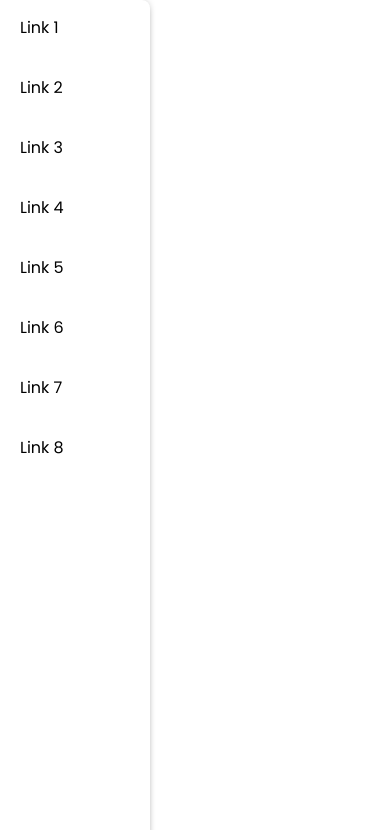
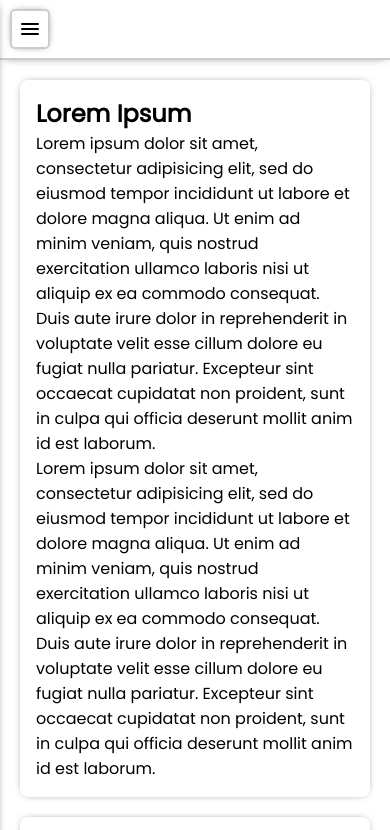
Before and after one commit to Gergo06-py/website_lab, a plain HTML site: page index.html in a window 390 px wide. Shown: the top 830 px of the page. Drawn offline with Linux system fonts and the light colour scheme.

Commit message:
Fixed some things on navbar

```diff
--- a/css/styles.css
+++ b/css/styles.css
@@ -1,4 +1,4 @@
-@import url('https://fonts.googleapis.com/css2?family=JetBrains+Mono&family=Poppins&display=swap');
+@import url("https://fonts.googleapis.com/css2?family=JetBrains+Mono&family=Poppins&display=swap");
 
 * {
 	margin: 0;
@@ -8,16 +8,54 @@
 
 body {
 	background-color: #fff;
-    font-family: 'Poppins', sans-serif;
+	font-family: "Poppins", sans-serif;
 	/* Alternative font family */
 	/* font-family: 'JetBrains Mono', monospace; */
+}
+
+#hamburger-menu {
+	display: none;
+}
+
+#hamburger-menu-icon {
+    content: '';
+    position: absolute;
+    top: 50%;
+    left: 50%;
+    transform: translate(-50%, -50%);
+    background: #000;
+    width: 50%;
+    height: 2px;
+    border-radius: 2px;
+}
+
+#hamburger-menu-icon::before {
+    content: '';
+    position: absolute;
+    bottom: 250%;
+    left: 0;
+    background: #000;
+    width: 100%;
+    height: 2px;
+    border-radius: 2px;
+}
+
+#hamburger-menu-icon::after {
+    content: '';
+    position: absolute;
+    top: 250%;
+    left: 0;
+    background: #000;
+    width: 100%;
+    height: 2px;
+    border-radius: 2px;
 }
 
 nav {
 	background-color: #fff;
 	box-shadow: 0 0 10px -5px #000;
-    width: 100vw;
-    border-radius: 0 0 8px 8px;
+	border-bottom: solid 2px #0003;
+	border-radius: 0 0 0.5em 0.5em;
 }
 
 nav ul {
@@ -41,7 +79,7 @@ nav a {
 }
 
 nav a::before {
-    content: '';
+	content: "";
 	width: 100%;
 	border-bottom: dashed 2px #000;
 	position: absolute;
@@ -52,7 +90,8 @@ nav a::before {
 	transition: transform 0.25s ease-in-out;
 }
 
-li:hover > a::before, li:focus-within > a::before {
+li:hover > a::before,
+li:focus-within > a::before {
 	transform: scaleX(1);
 	transform-origin: left;
 	cursor: pointer;
@@ -69,17 +108,78 @@ header h1 {
 	color: #fff;
 }
 
+main {
+	width: 100%;
+}
+
+.content {
+	display: grid;
+	grid-template-columns: repeat(auto-fit, minmax(300px, 1fr));
+	gap: 20px;
+	margin: 20px;
+}
+
+article {
+	background: #fff;
+	padding: 1em;
+	border-radius: 0.5rem;
+	box-shadow: 0 0 10px -5px #000;
+}
+
 /* Animation */
-
-
 
 /* Responsive content */
 
 @media only screen and (max-width: 768px) {
+	#hamburger-menu {
+		background: #fff;
+		display: block;
+		position: sticky;
+		top: 0;
+		left: 0;
+		width: 100%;
+		height: 60px;
+		border-bottom: solid 2px #0003;
+		box-shadow: 0 0 10px -5px #000;
+	}
+
+    #hamburger-menu-btn {
+        background: #fff;
+        position: relative;
+        top: 50%;
+        left: 10px;
+        transform: translateY(-50%);
+        width: 40px;
+		height: 40px;
+        border: none;
+        border: solid 2px #0003;
+        border-radius: 5px;
+        box-shadow: 0 0 10px -5px #000;
+        transition: transform 0.25s 0.25s ease-in-out, left 0.25s 0.25s ease-in-out;
+    }
+
+	#hamburger-menu-btn:focus {
+        left: 0;
+		transform: translate(-100%, -50%);
+		transition: transform 0.25s ease-in-out, left 0.25s ease-in-out;
+	}
+
 	nav {
+		position: fixed;
+		top: 0;
+		left: 0;
+		transform: translateX(-100%);
 		width: 150px;
-        min-height: 100vh;
-        border-radius: 0 8px 8px 0;
+		height: 100vh;
+		border: none;
+		border-right: solid 2px #0003;
+		border-radius: 0 0.5em 0.5em 0;
+		transition: transform 0.25s ease-in-out;
+	}
+
+	#hamburger-menu:has(#hamburger-menu-btn:focus) ~ nav, nav:has(a:focus) {
+		transform: translateX(0);
+		transition: transform 0.25s 0.25s ease-in-out;
 	}
 
 	nav ul {
--- a/index.html
+++ b/index.html
@@ -9,6 +9,11 @@
     <script defer src="./js/script.js"></script>
 </head>
 <body>
+    <div id="hamburger-menu">
+            <button id="hamburger-menu-btn">
+                <span id="hamburger-menu-icon"></span>
+            </button>
+    </div>
     <nav>
         <ul>
             <li><a href="#link1">Link 1</a></li>
@@ -23,7 +28,47 @@
     </nav>
 
     <main>
-        <!-- Main content goes here -->
+        <div class="content">
+            <article>
+                <h2>Lorem Ipsum</h2>
+                <p>Lorem ipsum dolor sit amet, consectetur adipisicing elit, sed do eiusmod tempor incididunt ut
+                    labore et dolore magna aliqua. Ut enim ad minim veniam, quis nostrud exercitation ullamco laboris nisi ut
+                    aliquip ex ea commodo consequat. Duis aute irure dolor in reprehenderit in voluptate velit esse
+                    cillum dolore eu fugiat nulla pariatur. Excepteur sint occaecat cupidatat non proident, sunt in
+                    culpa qui officia deserunt mollit anim id est laborum.</p>
+                <p>Lorem ipsum dolor sit amet, consectetur adipisicing elit, sed do eiusmod tempor incididunt ut
+                    labore et dolore magna aliqua. Ut enim ad minim veniam, quis nostrud exercitation ullamco laboris nisi ut
+                    aliquip ex ea commodo consequat. Duis aute irure dolor in reprehenderit in voluptate velit esse
+                    cillum dolore eu fugiat nulla pariatur. Excepteur sint occaecat cupidatat non proident, sunt in
+                    culpa qui officia deserunt mollit anim id est laborum.</p>
+            </article>
+            <article>
+                <h2>Foo</h2>
+                <p>Lorem ipsum dolor sit amet, consectetur adipisicing elit, sed do eiusmod tempor incididunt ut
+                    labore et dolore magna aliqua. Ut enim ad minim veniam, quis nostrud exercitation ullamco laboris nisi ut
+                    aliquip ex ea commodo consequat. Duis aute irure dolor in reprehenderit in voluptate velit esse
+                    cillum dolore eu fugiat nulla pariatur. Excepteur sint occaecat cupidatat non proident, sunt in
+                    culpa qui officia deserunt mollit anim id est laborum.</p>
+                <p>Lorem ipsum dolor sit amet, consectetur adipisicing elit, sed do eiusmod tempor incididunt ut
+                    labore et dolore magna aliqua. Ut enim ad minim veniam, quis nostrud exercitation ullamco laboris nisi ut
+                    aliquip ex ea commodo consequat. Duis aute irure dolor in reprehenderit in voluptate velit esse
+                    cillum dolore eu fugiat nulla pariatur. Excepteur sint occaecat cupidatat non proident, sunt in
+                    culpa qui officia deserunt mollit anim id est laborum.</p>
+                <p>Lorem ipsum dolor sit amet, consectetur adipisicing elit, sed do eiusmod tempor incididunt ut
+                    labore et dolore magna aliqua. Ut enim ad minim veniam, quis nostrud exercitation ullamco laboris nisi ut
+                    aliquip ex ea commodo consequat. Duis aute irure dolor in reprehenderit in voluptate velit esse
+                    cillum dolore eu fugiat nulla pariatur. Excepteur sint occaecat cupidatat non proident, sunt in
+                    culpa qui officia deserunt mollit anim id est laborum.</p>
+            </article>
+            <article>
+                <h2>Bar</h2>
+                <p>Lorem ipsum dolor sit amet, consectetur adipisicing elit, sed do eiusmod tempor incididunt ut
+                    labore et dolore magna aliqua. Ut enim ad minim veniam, quis nostrud exercitation ullamco laboris nisi ut
+                    aliquip ex ea commodo consequat. Duis aute irure dolor in reprehenderit in voluptate velit esse
+                    cillum dolore eu fugiat nulla pariatur. Excepteur sint occaecat cupidatat non proident, sunt in
+                    culpa qui officia deserunt mollit anim id est laborum.</p>
+            </article>
+        </div>
     </main>
 
     <footer>
```
Lines whose indentation alone changed are shown as unchanged.
